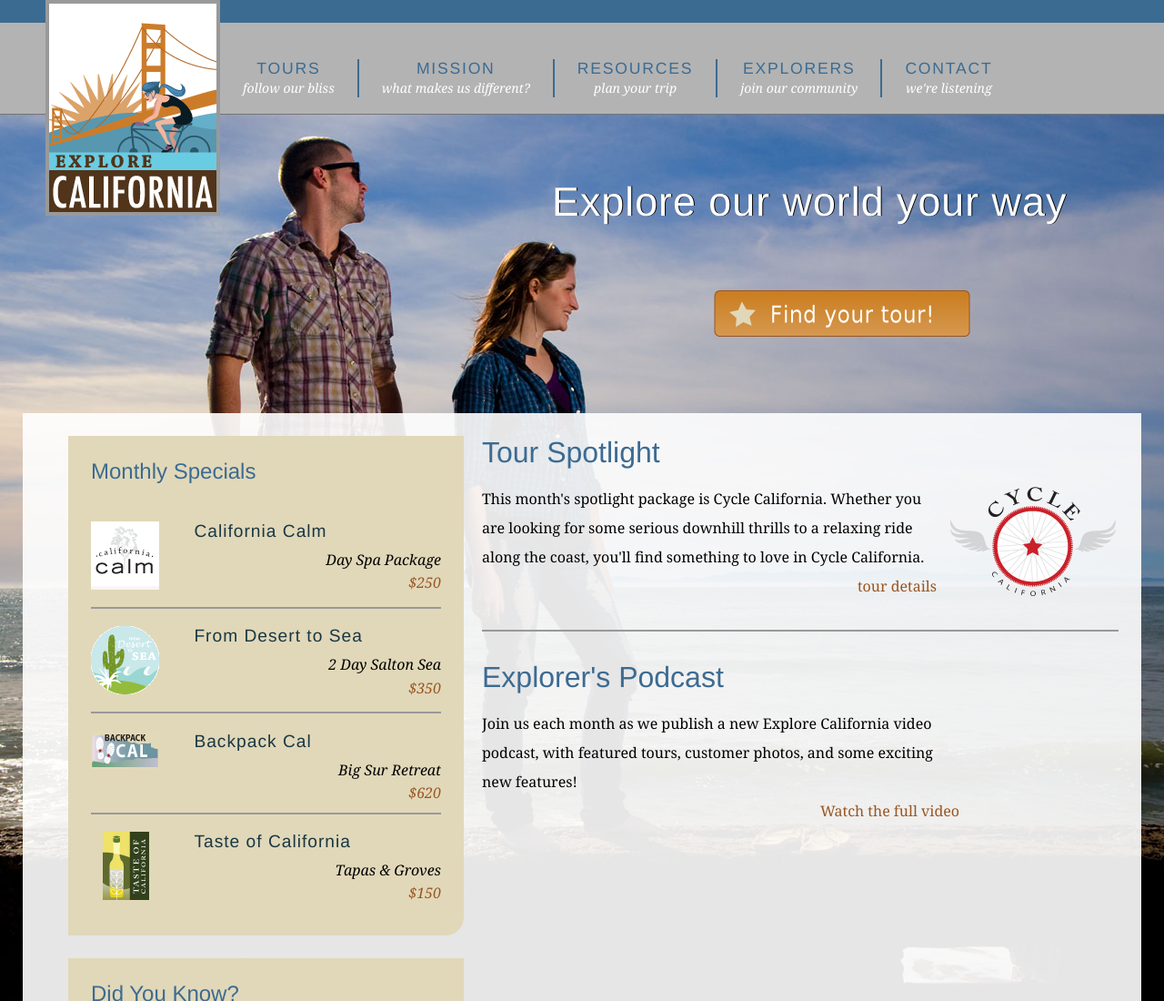
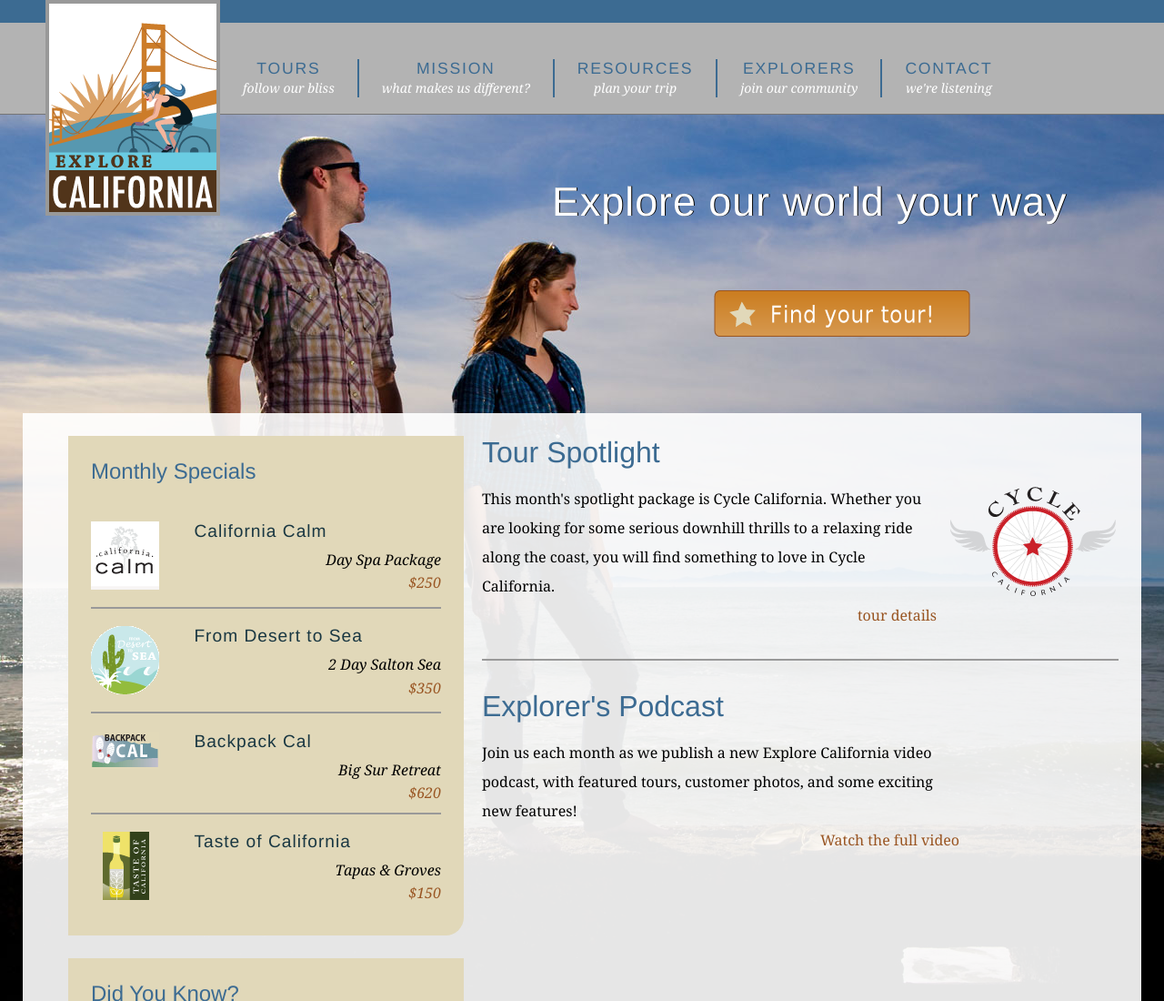
Before and after one commit to Kooppa/git_course, a plain HTML site: page index.html in a window 1280 px wide. Shown: the top 1100 px of the page at 91% size. Drawn offline with Linux system fonts and the light colour scheme.

Commit message:
change you will

```diff
--- a/index.html
+++ b/index.html
@@ -61,7 +61,7 @@
         <div id="mainContent">
           <div id="mainArticle">
             <h1>Tour Spotlight</h1>
-            <p class="spotlight">This month's spotlight package is Cycle California. Whether you are looking for some serious downhill thrills to a relaxing ride along the coast, you'll find something to love in Cycle California.<br /> <span class="accent"><a href="tours_cycle.html" title="Cycle California">tour details</a></span></p>
+            <p class="spotlight">This month's spotlight package is Cycle California. Whether you are looking for some serious downhill thrills to a relaxing ride along the coast, you will find something to love in Cycle California.<br /> <span class="accent"><a href="tours_cycle.html" title="Cycle California">tour details</a></span></p>
 
             <h1>Explorer's Podcast</h1>
             <p class="videoText">Join us each month as we publish a new Explore California video podcast, with featured tours, customer photos, and some exciting new features!<span class="accent"><a href="explorers/video.html" title="Video Podcast">Watch the full video</a></span></p>
```
